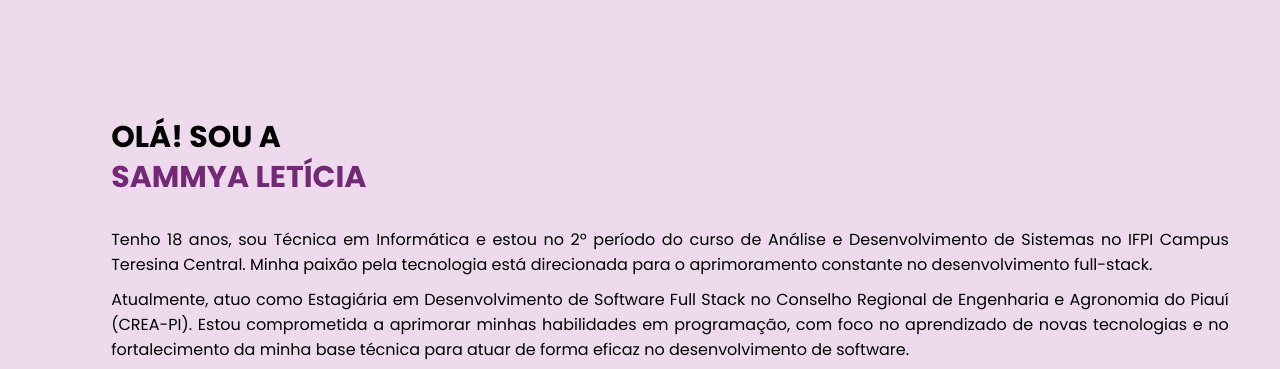
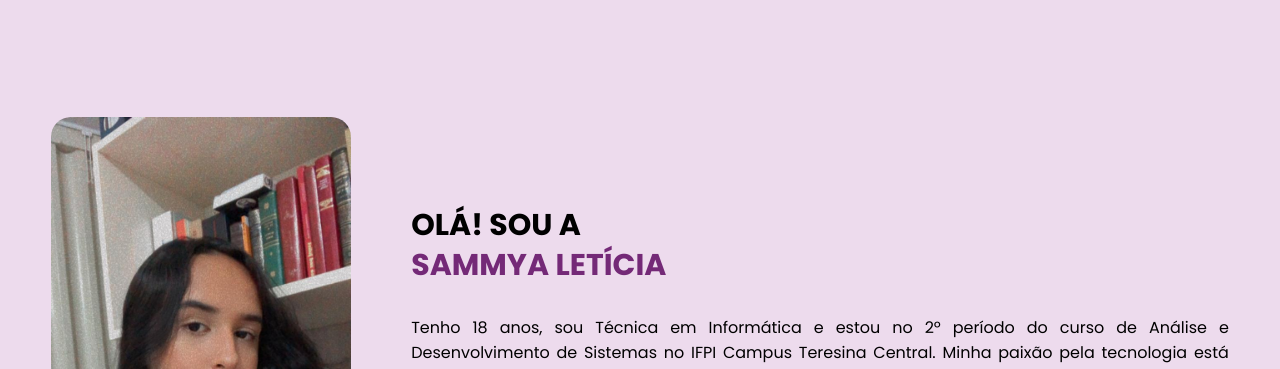
Before and after one commit to samleticias/Portfolio, a plain HTML site: page index.html in a window 1280 px wide. Shown: the part 1587-1956 px from the top of the page. Drawn offline with nearby package versions, Linux system fonts and the light colour scheme.

Commit message:
feat: add face photo

```diff
--- a/index.html
+++ b/index.html
@@ -183,7 +183,7 @@
             <div class="interface">
                 <div class="flex">
                     <div class="img-sobre">
-                        <img src="images/perfil.png" alt="">
+                        <img src="images/fotinha.png" alt="">
                     </div>
                     <div class="txt-sobre">
                         <h2>OLÁ! SOU A <span>SAMMYA LETÍCIA</span></h2>
--- a/styles.css
+++ b/styles.css
@@ -324,6 +324,7 @@ section.sobre .flex {
 .img-sobre img {
     max-width: 300px;
     height: auto;
+    border-radius: 20px;
 }
 
 /* Estilo Formulário */
```
Also changed, not shown: images/fotinha.png (added).
